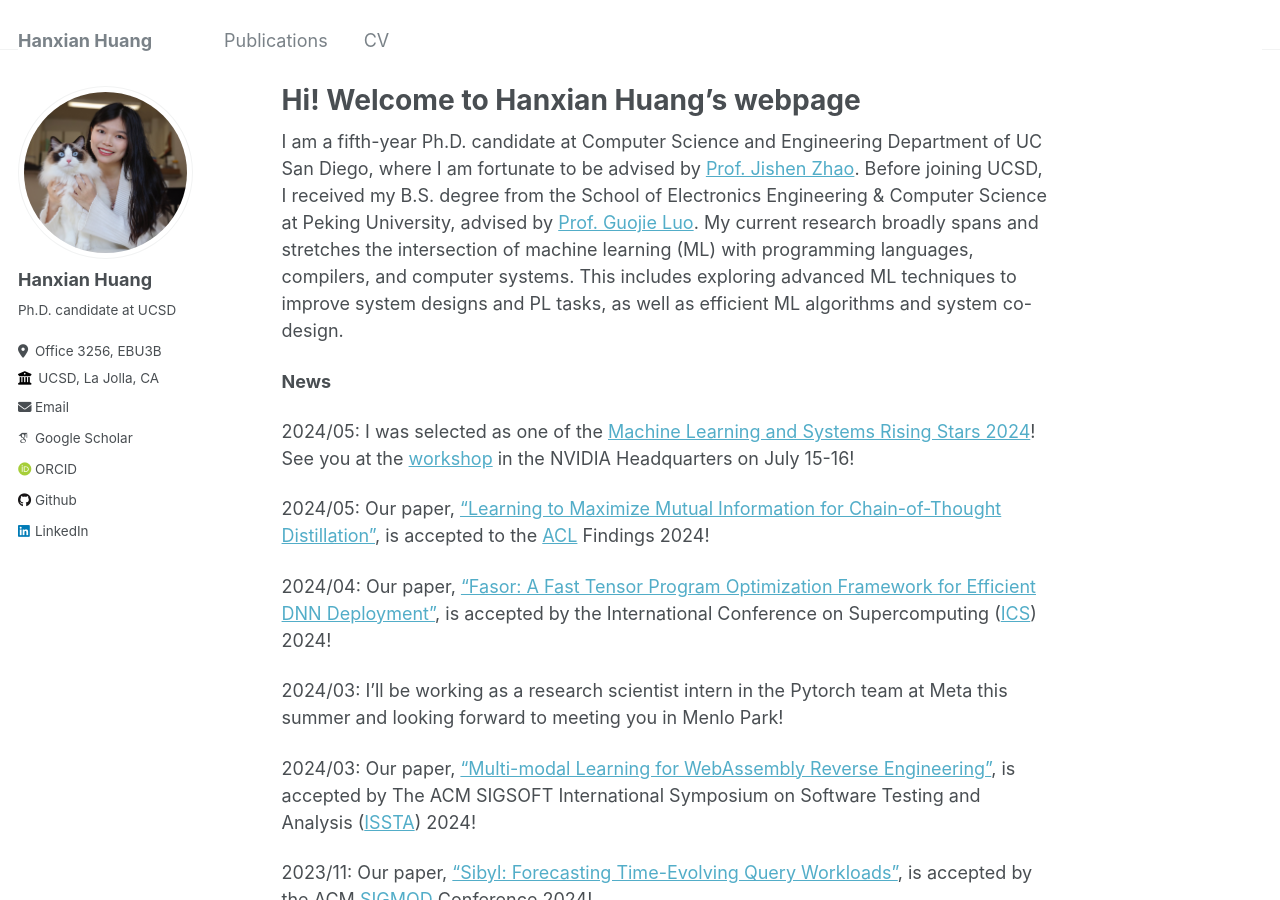
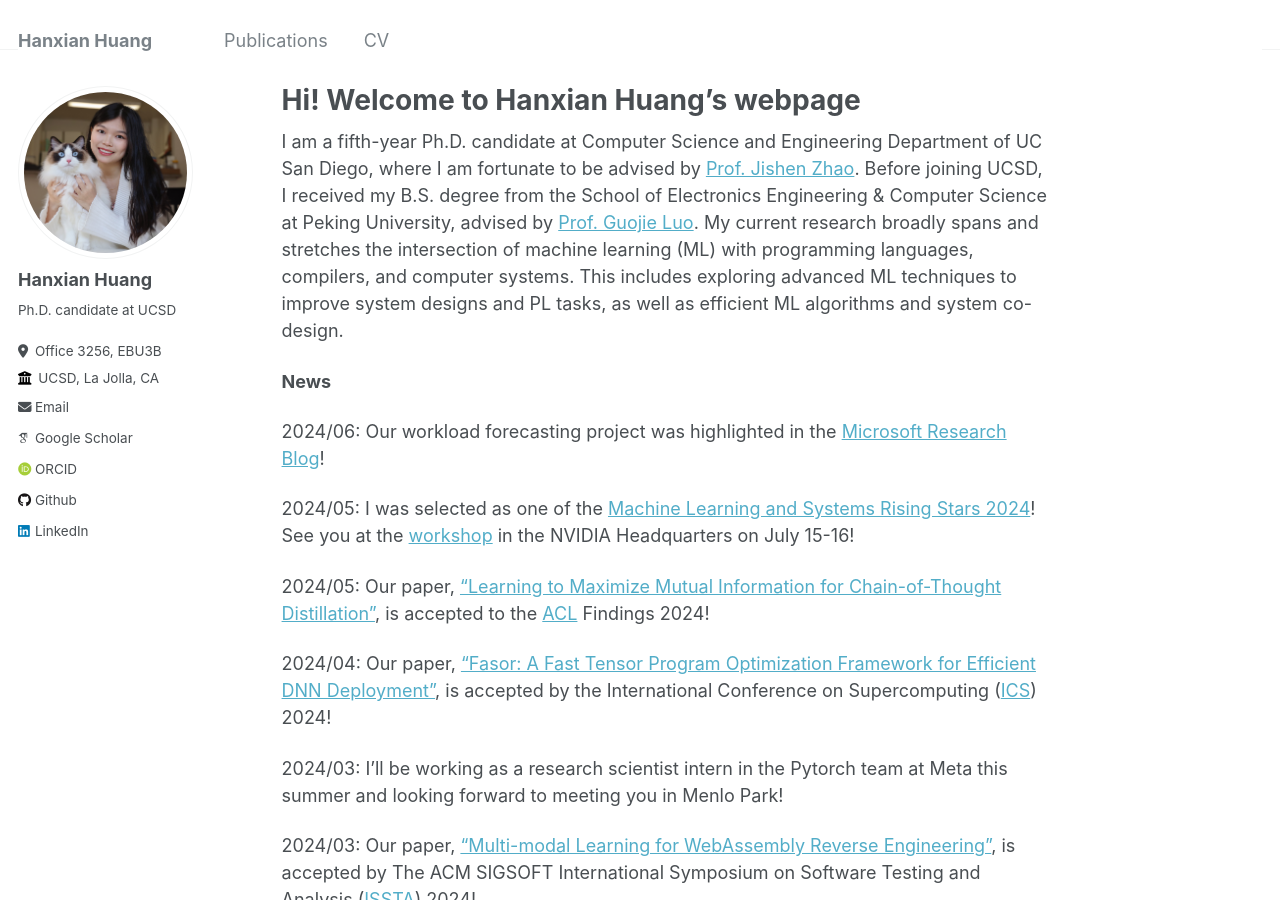
Before and after one commit to Hanxian97/Hanxian97.github.io, a Jekyll site: the page built from _pages/about.md, in a window 1280 px wide and 900 px high. Built offline with Jekyll 4.4.1, drawn with Linux system fonts in a browser that asks for light colours; some web fonts are replaced.

Commit message:
Update about.md

```diff
--- a/_pages/about.md
+++ b/_pages/about.md
@@ -10,6 +10,8 @@ redirect_from:
 I am a fifth-year Ph.D. candidate at Computer Science and Engineering Department of UC San Diego,  where I am fortunate to be advised by [Prof. Jishen Zhao](https://cseweb.ucsd.edu/~jzhao/index.html). Before joining UCSD, I received my B.S. degree from the School of Electronics Engineering & Computer Science at Peking University, advised by [Prof. Guojie Luo](https://ceca.pku.edu.cn/en/people_/faculty_/guojie_luo/). My current research broadly spans and stretches the intersection of machine learning (ML) with programming languages, compilers, and computer systems. This includes exploring advanced ML techniques to improve system designs and PL tasks, as well as efficient ML algorithms and system co-design.
 
 **News**
+
+2024/06: Our workload forecasting project was highlighted in the [Microsoft Research Blog](https://www.microsoft.com/en-us/research/blog/sibyl-a-machine-learning-based-framework-for-forecasting-dynamic-workloads/)!
 
 2024/05: I was selected as one of the [Machine Learning and Systems Rising Stars 2024](https://mlcommons.org/2024/06/2024-mlc-rising-stars/)! See you at the [workshop](https://mlcommons.org/about-us/programs/) in the NVIDIA Headquarters on July 15-16!
 
```
